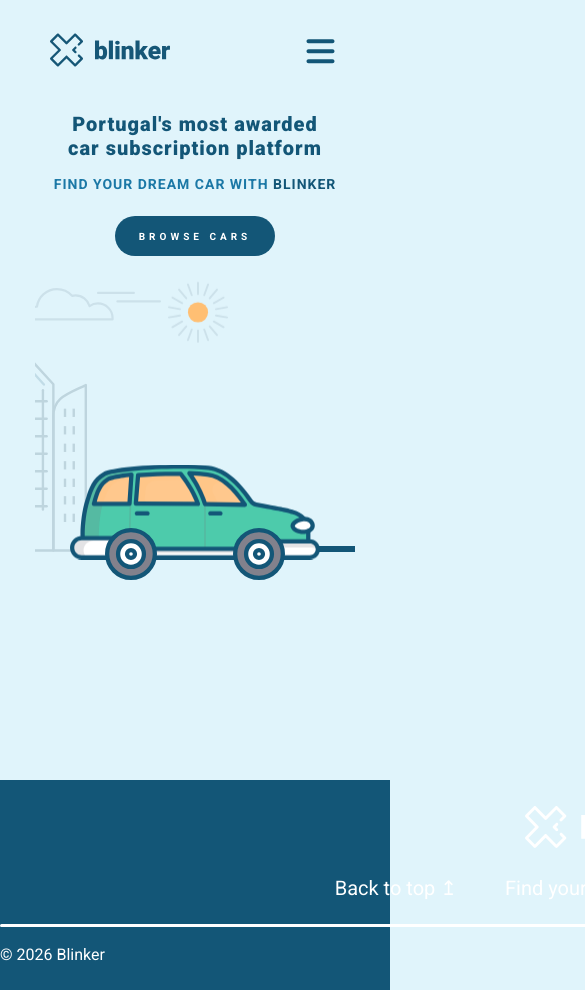
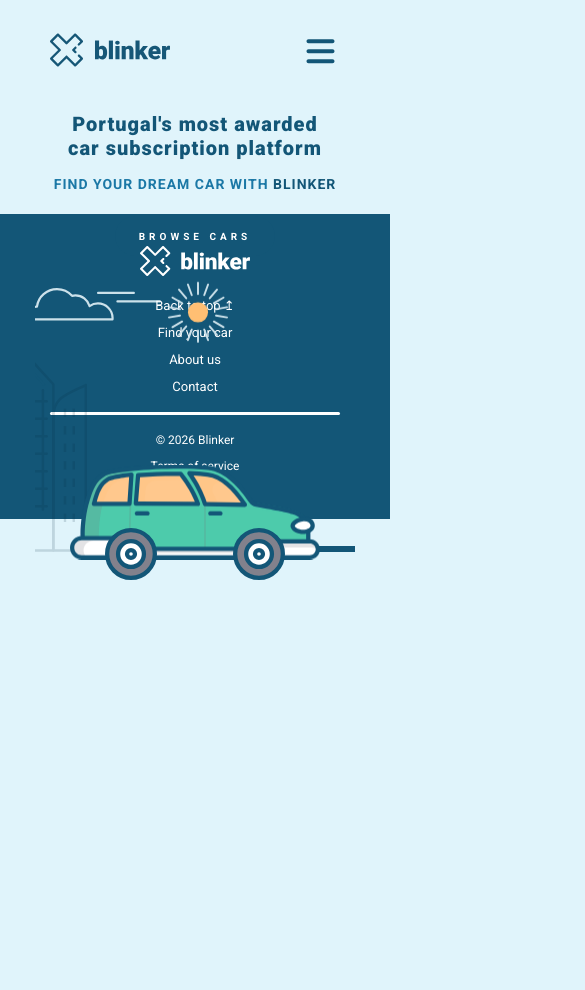
Before and after one commit to sirKavics/blinker-auto-react, a React (Create React App) app: page / in a window 390 px wide. Shown: the top 990 px of the page, 585 px wide, since content can reach past the window. After the commit the page ends 844 px from the top, so only its background shows below. Built offline with nearby package versions, Linux system fonts and the light colour scheme.

Commit message:
footer responsiveness build

```diff
--- a/src/components/Footer.jsx
+++ b/src/components/Footer.jsx
@@ -5,10 +5,11 @@
 
 const Footer = () => {
   const scrollToTop = () => {
-    window.scrollTo({ top: 0, behavior: 'smooth' });
-  }
+    window.scrollTo({ top: 0, behavior: "smooth" });
+  };
 
   return (
+    <footer>
       <div className="footer__container">
         <div className="footer__container--wrapper">
           <div className="footer__blinker-logo--container">
@@ -22,10 +23,14 @@
             <Link
               to="#"
               onClick={scrollToTop}
-            className="footer__link link__hover-effect">
+              className="footer__link link__hover-effect"
+            >
               Back to top ↥
             </Link>
-          <Link to="/find-your-car" className="footer__link link__hover-effect">
+            <Link
+              to="/find-your-car"
+              className="footer__link link__hover-effect"
+            >
               Find your car
             </Link>
             <Link
@@ -52,6 +57,7 @@
           </div>
         </div>
       </div>
+    </footer>
   );
 };
 
--- a/src/index.css
+++ b/src/index.css
@@ -547,8 +547,9 @@
   justify-content: center;
   align-items: center;
   flex-direction: column;
-  width: 1200px;
+  max-width: 1300px;
   height: 100%;
+  padding: 0 50px;
   margin: 0 auto;
 }
 
@@ -1436,6 +1437,24 @@
   .sun__img {
     left: 250px;
   }
+  header {
+    height: calc(100vh - 300px);
+  }
+  .footer__links--container {
+    width: 100%;
+    display: flex;
+    justify-content: center;
+  }
+  .footer__link {
+    font-size: 18px;
+    margin: 0 15px;
+  }
+  .footer__details {
+    align-items: center;
+  }
+  .footer__copyrights--text {
+    font-size: 14px;
+  }
   .fyc-menu__btn {
     right: 0px;
   }
@@ -1603,6 +1622,30 @@
   .sun__img {
     width: 70px;
     left: 175px;
+  }
+  header {
+    height: calc(100vh - 600px);
+  }
+  .footer__container {
+    padding:20px 0;
+    height: auto;
+  }
+  .footer__blinker-logo--container {
+    padding: 12px 0;
+    width: 120px;
+  }
+  .footer__links--container {
+    flex-direction: column;
+    align-items: center;
+    margin: 0 0 12px 0;
+  }
+  .footer__link {
+    font-size: 14px;
+    text-align: center;
+    margin: 6px 0;
+  }
+  .footer__copyrights--text {
+    font-size: 12px
   }
   .navbar__container {
     height: 342px;
@@ -1849,6 +1892,28 @@
     width: 400px;
     top: -60px;
   }
+  header {
+    height: calc(100vh - 730px);
+  }
+  .footer__blinker-logo--container {
+    width: 110px;
+  }
+  .footer__link {
+    font-size: 13px;
+  }
+  .footer__details {
+    flex-direction: column;
+    align-items: center;
+  }
+  .footer__legal {
+    margin: 6px 0 0 0;
+    display: flex;
+    flex-direction: column;
+    align-items: center;
+  }
+  .footer__copyrights--text {
+    margin: 0 0 6px 0;
+  }
   .navbar__container {
     padding: 0 20px 14px;
   }
```
Lines whose indentation alone changed are shown as unchanged.
